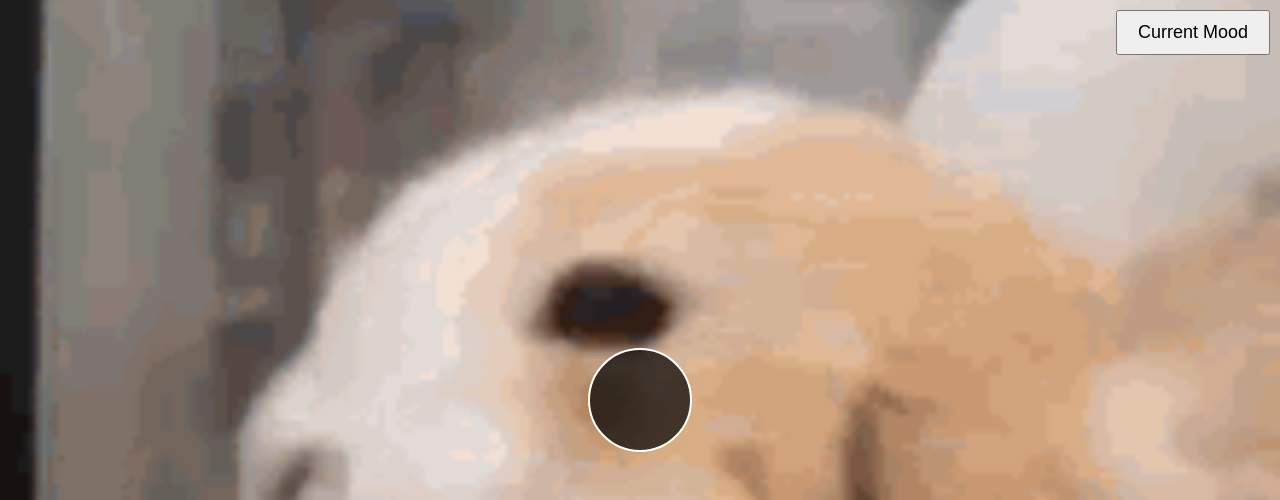
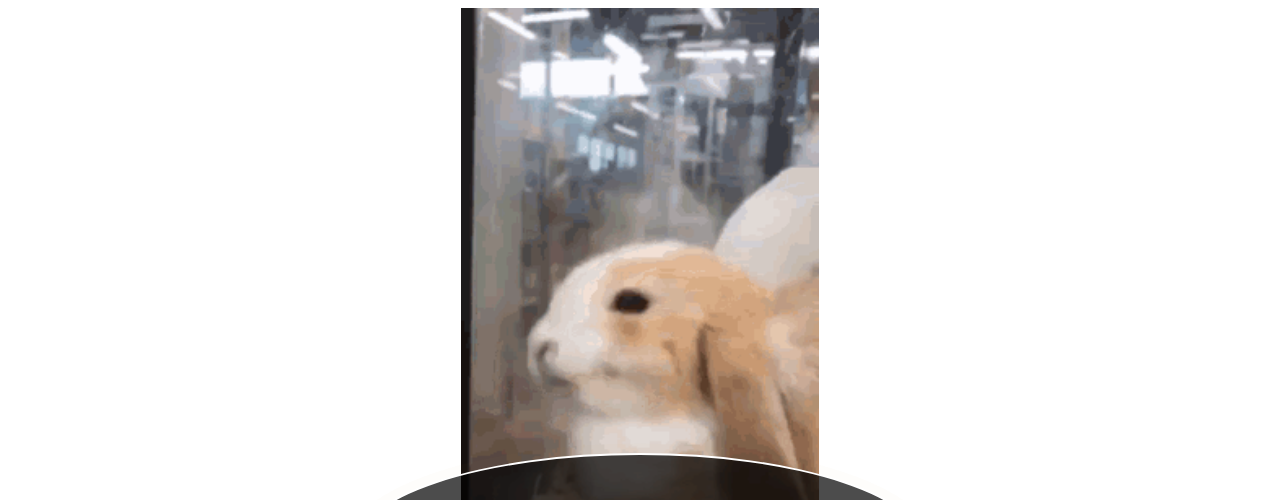
Before and after one commit to dariofifi/dariofifi.github.io, a plain HTML site: page Countdown.html in a window 1280 px wide. Shown: the top 500 px of the page. Drawn offline with Linux system fonts and the light colour scheme.

Commit message:
Update Countdown.html

```diff
--- a/Countdown.html
+++ b/Countdown.html
@@ -3,27 +3,17 @@
 <head>
     <title>Mein Countdown</title>
     <style>
-        body, html {
-            margin: 0;
-            padding: 0;
-            width: 100%;
-            height: 100%;
-            display: flex;
-            justify-content: center;
-            align-items: center;
-            background-color: black; /* In case the gif doesn't cover the entire page */
-        }
-
         .gif-container {
-            width: 100vw; /* Makes the container take the full width */
-            height: 100vh; /* Makes the container take the full height */
-            position: relative; /* Needed for absolute positioning of children */
-            background-size: cover; /* Makes the background image cover the entire container */
+            width: 60%; /* Adjust as needed */
+            margin: auto;
+            position: relative;
+            height: 80vh; /* Adjust as needed */
+            background-size: contain;
             background-repeat: no-repeat;
             background-position: center;
             display: flex;
-            align-items: center; /* Vertical centering */
-            justify-content: center; /* Horizontal centering */
+            align-items: flex-end;
+            justify-content: center;
         }
 
         #countdown {
@@ -52,49 +42,63 @@
         }
 
         .button {
-            position: absolute; /* Absolute positioning with respect to the parent container */
-            top: 10px; /* Adjust as needed */
-            right: 10px; /* Adjust as needed */
+            position: fixed;
+            bottom: 20px;
+            left: 50%;
+            transform: translateX(-50%);
             padding: 10px 20px;
             font-size: 18px;
             cursor: pointer;
-            z-index: 100; /* Make sure the button is above everything else */
         }
     </style>
 </head>
 <body>
-    <div class="gif-container" id="gif-container" style="background-image: url('bunny.gif');">
+    <div class="gif-container" style="background-image: url('bunny.gif');"> <!-- Initial GIF -->
         <div id="countdown"></div>
-        <button id="change-gif-button" class="button">Current Mood</button>
     </div>
+    <button id="change-gif-button" class="button">Current mood</button>
 
     <script>
         var countDownDate = new Date("Oct 27, 2023 22:59:59").getTime();
-        var gifs = ['bunny.gif', '2.gif', '3.gif', '4.gif']; // Your GIF filenames
-        var expiredGif = '5.gif'; // Your expired GIF filename
-        var currentGif = 0;
+        var gifContainer = document.querySelector('.gif-container');
+        var countdownfunction = setInterval(function() {
 
-        var countdownfunction = setInterval(function() {
             var now = new Date().getTime();
+
             var distance = countDownDate - now;
 
             var days = Math.floor(distance / (1000 * 60 * 60 * 24));
             var hours = Math.floor((distance % (1000 * 60 * 60 * 24)) / (1000 * 60 * 60));
-            var minutes = Math floor((distance % (1000 * 60 * 60)) / (1000 * 60));
+            var minutes = Math.floor((distance % (1000 * 60 * 60)) / (1000 * 60));
             var seconds = Math.floor((distance % (1000 * 60)) / 1000);
 
-            document.getElementById("countdown").innerHTML = days + "d " + hours + "h " + minutes + "m " + seconds + "s ";
+            document.getElementById("countdown").innerHTML = days + "d " + hours + "h "
+            + minutes + "m " + seconds + "s ";
 
             if (distance < 0) {
                 clearInterval(countdownfunction);
                 document.getElementById("countdown").innerHTML = "EXPIRED";
-                document.getElementById("gif-container").style.backgroundImage = "url('" + expiredGif + "')";
+                gifContainer.style.backgroundImage = "url('5.gif')"; // REPLACE WITH YOUR EXPIRED GIF
             }
         }, 1000);
 
-        document.getElementById("change-gif-button").addEventListener("click", function() {
-            currentGif = (currentGif + 1) % gifs.length; // Move to the next gif, loop back after the last one
-            document.getElementById("gif-container").style.backgroundImage = "url('" + gifs[currentGif] + "')";
+        document.addEventListener('DOMContentLoaded', function () {
+            var changeGifButton = document.getElementById('change-gif-button');
+            var gifs = [
+                "bunny-cute.gif", // REPLACE WITH YOUR BUNNY GIF
+                "2.gif", // REPLACE WITH YOUR SECOND GIF
+                "3.gif", // REPLACE WITH YOUR THIRD GIF
+                "4.gif" // REPLACE WITH YOUR FOURTH GIF
+            ];
+            var currentGifIndex = 0;
+
+            changeGifButton.addEventListener('click', function() {
+                currentGifIndex++;
+                if (currentGifIndex >= gifs.length) {
+                    currentGifIndex = 0;
+                }
+                gifContainer.style.backgroundImage = 'url(' + gifs[currentGifIndex] + ')';
+            });
         });
     </script>
 </body>
```
